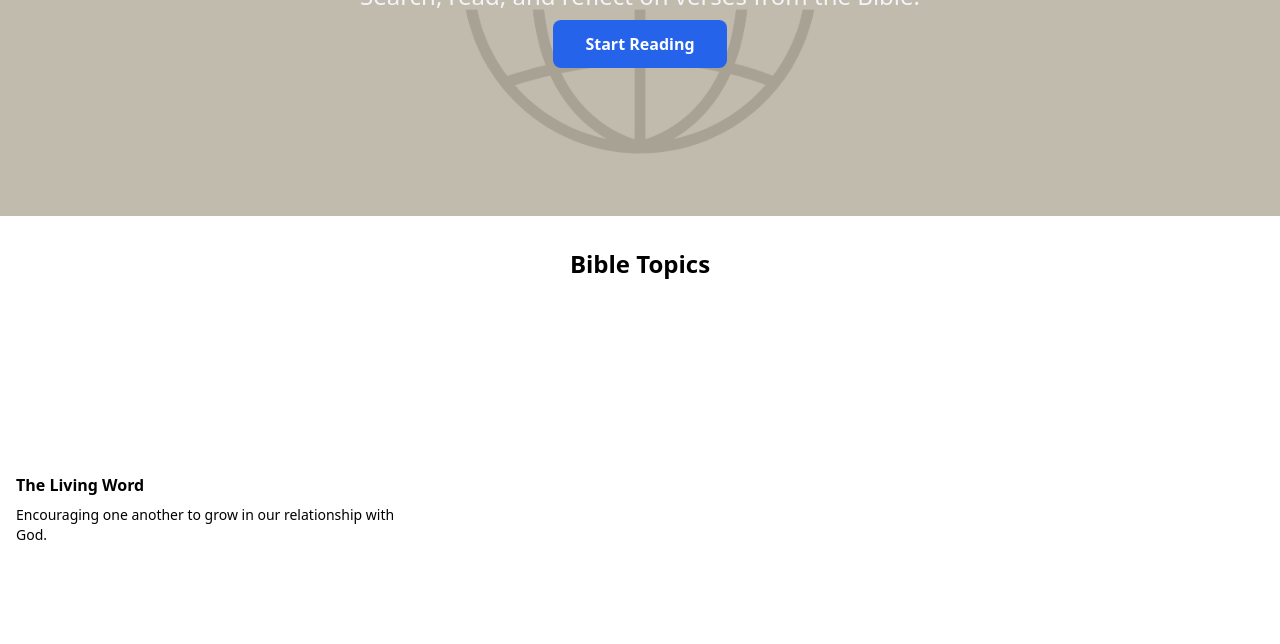
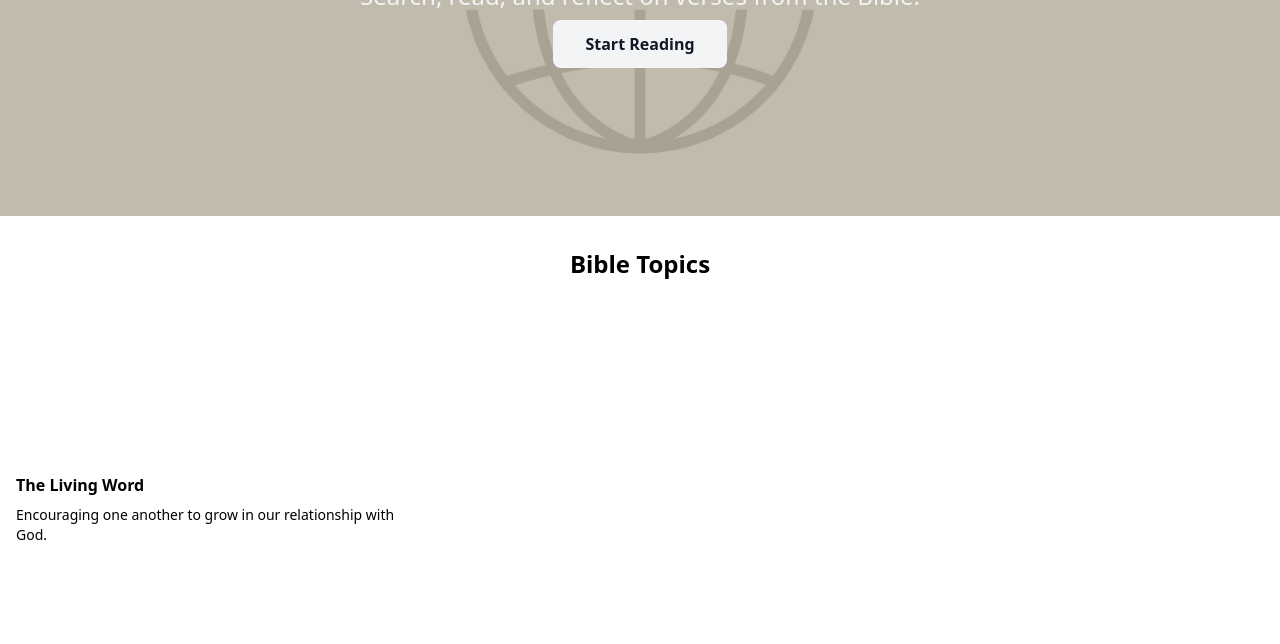
Before and after one commit to jmanalyst/thebible, a website: page index.html in a window 1280 px wide. Shown: the part 310-954 px from the top of the page. Drawn offline with nearby package versions, Linux system fonts and the light colour scheme.

Commit message:
Restore Start Reading button to original gray theme

```diff
--- a/index.html
+++ b/index.html
@@ -293,7 +293,7 @@
     </h1>
     <p class="text-base sm:text-1xl lg:text-2xl text-gray-100 mb-2 max-w-xl mx-auto text-center">Search, read, and reflect on verses from the Bible.</p>
         <div class="text-center">
-          <button onclick="loadGenesis1()" class="bg-blue-600 hover:bg-blue-700 text-white font-bold py-3 px-8 rounded-lg transition duration-300 transform hover:scale-105">
+          <button onclick="loadGenesis1()" class="bg-gray-100 hover:bg-gray-200 text-gray-900 font-bold py-3 px-8 rounded-lg transition duration-300 transform hover:scale-105">
             Start Reading
           </button>
         </div>
```
